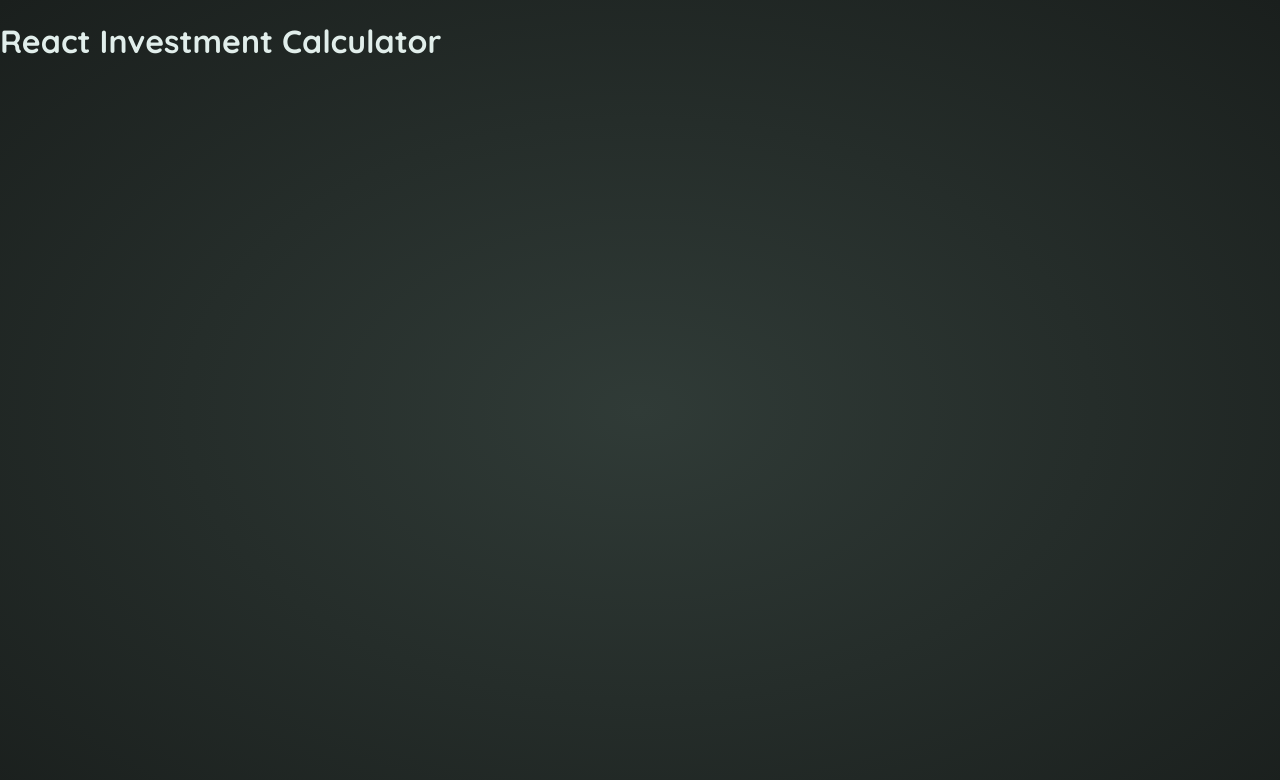
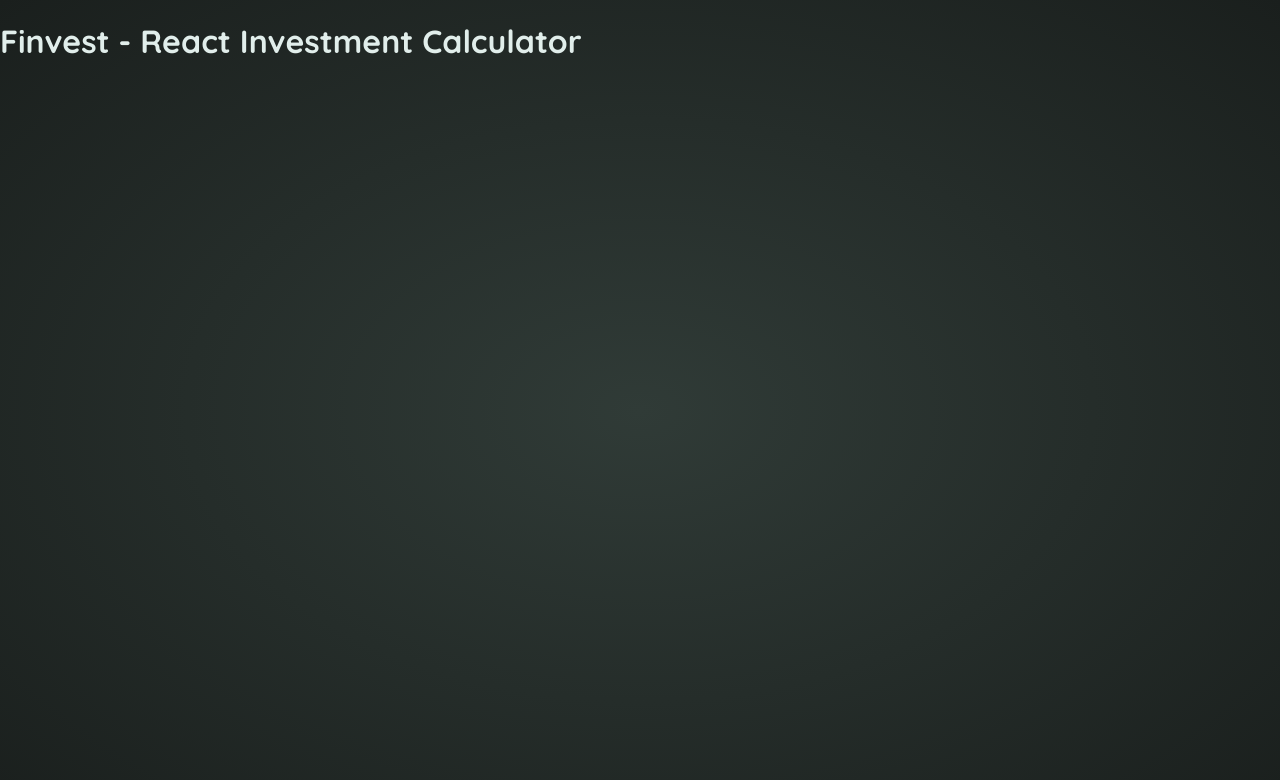
Before and after one commit to ashish0kumar/Finvest, a React (Vite) app: page / in a window 1280 px wide. Shown: the top 780 px of the page. Built offline with nearby package versions, Linux system fonts and the light colour scheme.

Commit message:
initialising the name

```diff
--- a/index.html
+++ b/index.html
@@ -4,7 +4,7 @@
     <meta charset="UTF-8" />
     <link rel="icon" type="image/svg+xml" href="/investment-calculator-logo.png" />
     <meta name="viewport" content="width=device-width, initial-scale=1.0" />
-    <title>React Investment Calculator</title>
+    <title>Finvest - React Investment Calculator</title>
   </head>
   <body>
     <div id="root"></div>
--- a/src/App.jsx
+++ b/src/App.jsx
@@ -1,6 +1,6 @@
 function App() {
   return (
-    <h1>React Investment Calculator</h1>
+    <h1>Finvest - React Investment Calculator</h1>
   )
 }
 
```
